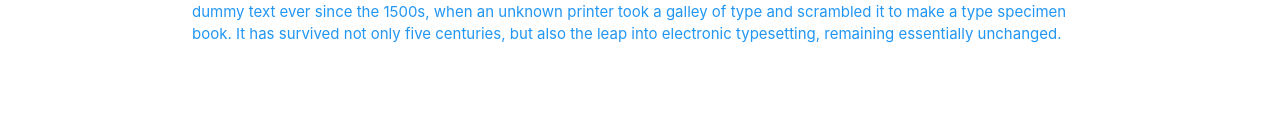
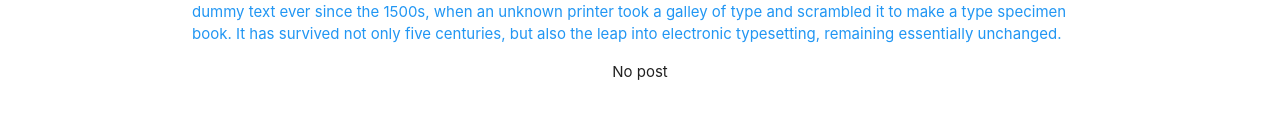
Before and after one commit to niroshini06/Router-Sample, a React (Create React App) app: page /About in a window 1280 px wide. Shown: the part 161-300 px from the top of the page. Built offline with nearby package versions, Linux system fonts and the light colour scheme; no server answers.

Commit message:
react routers - sample prog

```diff
--- a/src/App.js
+++ b/src/App.js
@@ -4,6 +4,7 @@
 import Home from './components/Home';
 import About from './components/About';
 import Contacts from './components/Contacts';
+import Post from './components/Post';
 
 export class App extends Component {
 	render() {
@@ -14,6 +15,7 @@
 					<Route exact path="/" component={Home} />
 					<Route path="/about" component={About} />
 					<Route path="/contacts" component={Contacts} />
+					<Route path="/:post_id" component={Post} />
 				</div>
 			</BrowserRouter>
 		);
--- a/src/components/Home.js
+++ b/src/components/Home.js
@@ -1,5 +1,6 @@
 import React, { Component } from 'react';
 import axios from 'axios';
+import { Link } from 'react-router-dom';
 
 class Home extends Component {
 	state = {
@@ -20,7 +21,9 @@
 				return (
 					<div className="post card" key={e.id}>
 						<div className="card-content">
-							<span className="card-title">{e.title}</span>
+							<Link to={'/' + e.id}>
+								<span className="card-title">{e.title}</span>
+							</Link>
 						</div>
 					</div>
 				);
--- /dev/null
+++ b/src/components/Post.js
@@ -0,0 +1,30 @@
+import React, { Component } from 'react';
+import axios from 'axios';
+
+class Post extends Component {
+	state = {
+		post: null,
+	};
+	componentDidMount() {
+		let id = this.props.match.params.post_id;
+		axios
+			.get('https://jsonplaceholder.typicode.com/posts/' + id)
+			.then((res) => {
+				this.setState({
+					post: res.data,
+				});
+			});
+	}
+	render() {
+		const post = this.state.post ? (
+			<div className="post">
+				<h4 className="center"> {this.state.post.title} </h4>
+			</div>
+		) : (
+			<div className="center">No post</div>
+		);
+		return <div>{post}</div>;
+	}
+}
+
+export default Post;
```
